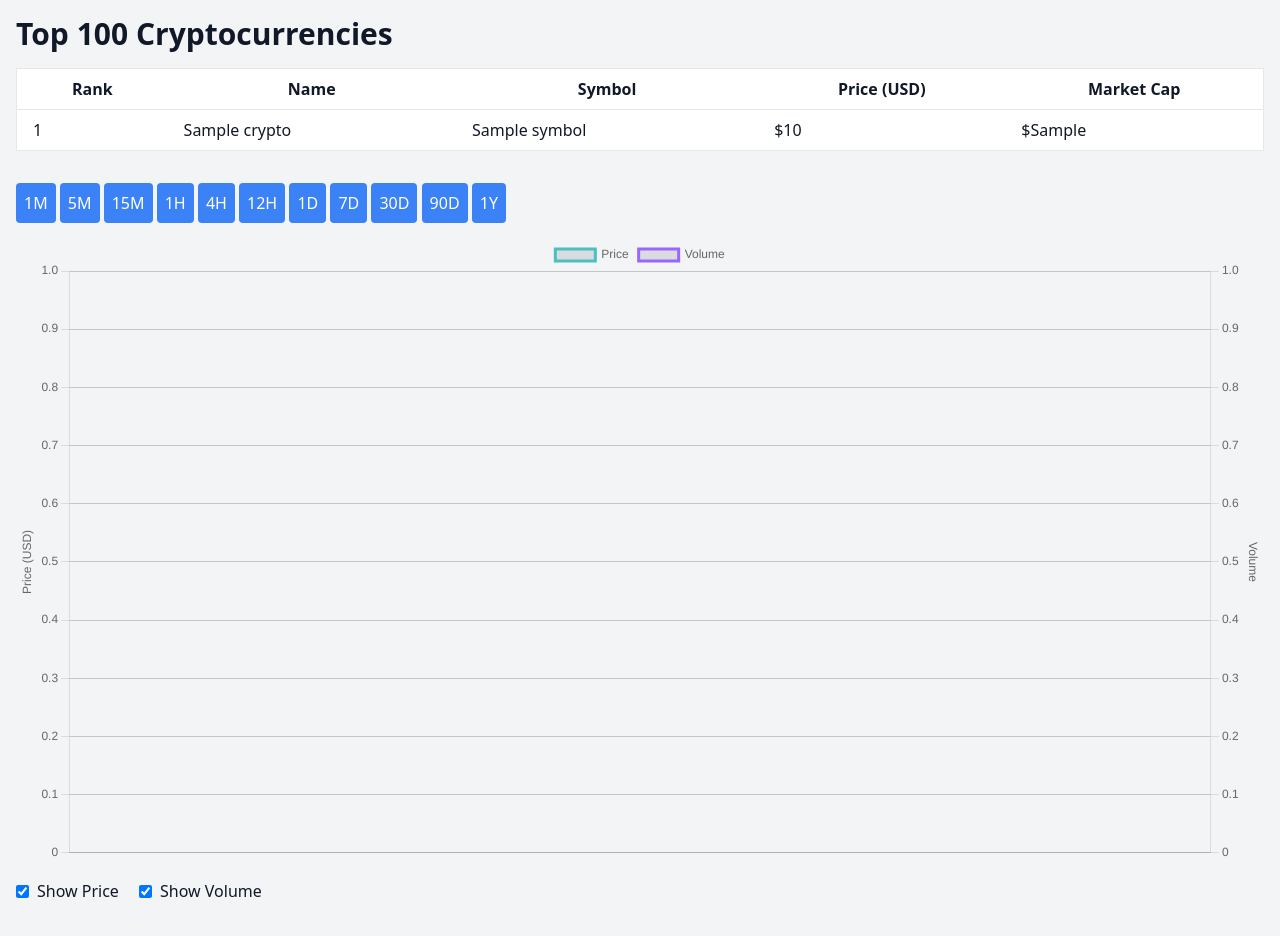
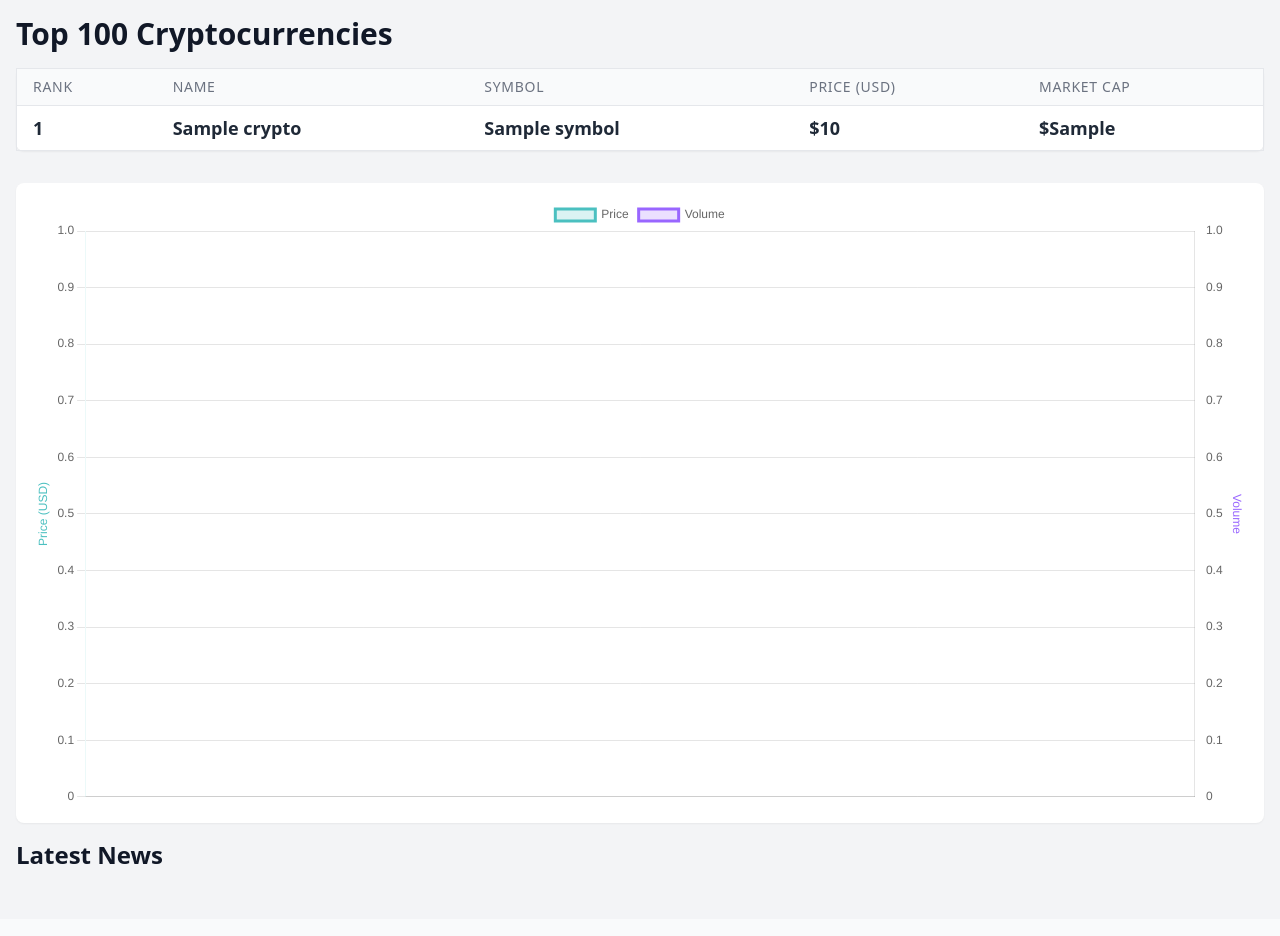
Before and after one commit to Cjbwebdev/cryptoPlatform, a Django app: template crypto_charts/templates/crypto/crypto_list.html in a window 1280 px wide. After the commit the page ends 864 px from the top, so only its background shows below. Run offline with Django 5.2, Linux system fonts and the light colour scheme; the template is opened without the code that fills it: most values are stand-ins (such as "Sample title", 1, 10 or a date in 2020); some libraries are stand-ins or nearby versions.

```diff
--- a/crypto_charts/templates/crypto/crypto_list.html
+++ b/crypto_charts/templates/crypto/crypto_list.html
@@ -1,35 +1,40 @@
 <!DOCTYPE html>
-<html>
+<html lang="en">
+
 <head>
+    <meta charset="UTF-8">
+    <meta http-equiv="X-UA-Compatible" content="IE=edge">
+    <meta name="viewport" content="width=device-width, initial-scale=1.0">
     <title>Top 100 Cryptocurrencies</title>
     <link rel="stylesheet" href="https://cdnjs.cloudflare.com/ajax/libs/tailwindcss/2.2.19/tailwind.min.css" />
     <script src="https://cdnjs.cloudflare.com/ajax/libs/Chart.js/3.7.1/chart.min.js"></script>
 </head>
+
 <body class="bg-gray-100 text-gray-900">
     <div class="container mx-auto p-4">
         <h1 class="text-3xl font-bold mb-4">Top 100 Cryptocurrencies</h1>
-        <table class="min-w-full bg-white border border-gray-200 mb-4">
+        <table class="min-w-full bg-white border border-gray-200 mb-4 rounded-lg shadow-sm">
             <thead>
-                <tr class="border-b">
-                    <th class="px-4 py-2">Rank</th>
-                    <th class="px-4 py-2">Name</th>
-                    <th class="px-4 py-2">Symbol</th>
-                    <th class="px-4 py-2">Price (USD)</th>
-                    <th class="px-4 py-2">Market Cap</th>
+                <tr class="border-b bg-gray-50">
+                    <th class="px-4 py-2 text-left text-sm font-medium text-gray-500 uppercase tracking-wider">Rank</th>
+                    <th class="px-4 py-2 text-left text-sm font-medium text-gray-500 uppercase tracking-wider">Name</th>
+                    <th class="px-4 py-2 text-left text-sm font-medium text-gray-500 uppercase tracking-wider">Symbol</th>
+                    <th class="px-4 py-2 text-left text-sm font-medium text-gray-500 uppercase tracking-wider">Price (USD)</th>
+                    <th class="px-4 py-2 text-left text-sm font-medium text-gray-500 uppercase tracking-wider">Market Cap</th>
                 </tr>
             </thead>
             <tbody>
                 {% for crypto in page_obj %}
-                <tr onclick="loadChart('{{ crypto.id }}')" class="cursor-pointer hover:bg-gray-100">
-                    <td class="px-4 py-2">{{ forloop.counter }}</td>
-                    <td class="px-4 py-2">{{ crypto.name }}</td>
-                    <td class="px-4 py-2">{{ crypto.symbol }}</td>
-                    <td class="px-4 py-2">${{ crypto.current_price }}</td>
-                    <td class="px-4 py-2">${{ crypto.market_cap }}</td>
+                <tr onclick="loadChart('{{ crypto.id }}', '{{ crypto.name }}')" class="cursor-pointer hover:bg-yellow-100">
+                    <td class="px-4 py-2 text-lg font-semibold text-gray-800 hover:text-teal-500">{{ forloop.counter }}</td>
+                    <td class="px-4 py-2 text-lg font-semibold text-gray-800 hover:text-teal-500">{{ crypto.name }}</td>
+                    <td class="px-4 py-2 text-lg font-semibold text-gray-800 hover:text-teal-500">{{ crypto.symbol }}</td>
+                    <td class="px-4 py-2 text-lg font-semibold text-gray-800 hover:text-teal-500">${{ crypto.current_price }}</td>
+                    <td class="px-4 py-2 text-lg font-semibold text-gray-800 hover:text-teal-500">${{ crypto.market_cap }}</td>
                 </tr>
                 {% empty %}
                 <tr>
-                    <td colspan="5" class="px-4 py-2 text-center">No data available</td>
+                    <td colspan="5" class="px-4 py-2 text-center text-lg text-gray-500">No data available</td>
                 </tr>
                 {% endfor %}
             </tbody>
@@ -39,53 +44,39 @@
         <div class="flex justify-between mb-4">
             <div>
                 {% if page_obj.has_previous %}
-                    <a href="?page=1" class="p-2 bg-blue-500 text-white rounded">First</a>
-                    <a href="?page={{ page_obj.previous_page_number }}" class="p-2 bg-blue-500 text-white rounded">Previous</a>
+                <a href="?page=1" class="p-2 bg-blue-500 text-white rounded hover:bg-blue-600">First</a>
+                <a href="?page={{ page_obj.previous_page_number }}" class="p-2 bg-blue-500 text-white rounded hover:bg-blue-600">Previous</a>
                 {% endif %}
             </div>
             <div>
                 {% if page_obj.has_next %}
-                    <a href="?page={{ page_obj.next_page_number }}" class="p-2 bg-blue-500 text-white rounded">Next</a>
-                    <a href="?page={{ page_obj.paginator.num_pages }}" class="p-2 bg-blue-500 text-white rounded">Last</a>
+                <a href="?page={{ page_obj.next_page_number }}" class="p-2 bg-blue-500 text-white rounded hover:bg-blue-600">Next</a>
+                <a href="?page={{ page_obj.paginator.num_pages }}" class="p-2 bg-blue-500 text-white rounded hover:bg-blue-600">Last</a>
                 {% endif %}
             </div>
         </div>
 
         <!-- Time frame buttons -->
-        <div id="timeframes" class="my-4">
-            <button onclick="changeTimeFrame('1m')" class="p-2 bg-blue-500 text-white rounded">1M</button>
-            <button onclick="changeTimeFrame('5m')" class="p-2 bg-blue-500 text-white rounded">5M</button>
-            <button onclick="changeTimeFrame('15m')" class="p-2 bg-blue-500 text-white rounded">15M</button>
-            <button onclick="changeTimeFrame('1h')" class="p-2 bg-blue-500 text-white rounded">1H</button>
-            <button onclick="changeTimeFrame('4h')" class="p-2 bg-blue-500 text-white rounded">4H</button>
-            <button onclick="changeTimeFrame('12h')" class="p-2 bg-blue-500 text-white rounded">12H</button>
-            <button onclick="changeTimeFrame('1d')" class="p-2 bg-blue-500 text-white rounded">1D</button>
-            <button onclick="changeTimeFrame('7d')" class="p-2 bg-blue-500 text-white rounded">7D</button>
-            <button onclick="changeTimeFrame('30d')" class="p-2 bg-blue-500 text-white rounded">30D</button>
-            <button onclick="changeTimeFrame('90d')" class="p-2 bg-blue-500 text-white rounded">90D</button>
-            <button onclick="changeTimeFrame('365d')" class="p-2 bg-blue-500 text-white rounded">1Y</button>
+        <div id="timeframes" class="my-4 space-x-2">
+            <!-- Time frame buttons here -->
         </div>
 
         <!-- Chart canvas -->
-        <canvas id="cryptoChart" width="400" height="200"></canvas>
+        <div class="bg-white p-4 rounded-lg shadow-sm">
+            <canvas id="cryptoChart" width="400" height="200"></canvas>
+        </div>
 
         <!-- Toggle buttons -->
         <div class="my-4">
-            <label class="inline-flex items-center mr-4">
-                <input type="checkbox" id="showPrice" class="form-checkbox" checked>
-                <span class="ml-2">Show Price</span>
-            </label>
-            <label class="inline-flex items-center">
-                <input type="checkbox" id="showVolume" class="form-checkbox" checked>
-                <span class="ml-2">Show Volume</span>
-            </label>
-            <!-- Add RSI toggle if you implement RSI data -->
-            <!--
-            <label class="inline-flex items-center">
-                <input type="checkbox" id="showRSI" class="form-checkbox">
-                <span class="ml-2">Show RSI</span>
-            </label>
-            -->
+            <!-- Toggle buttons here -->
+        </div>
+
+        <!-- News Section -->
+        <div id="newsSection" class="my-4">
+            <h2 class="text-2xl font-bold mb-4">Latest News</h2>
+            <div id="newsContainer" class="grid grid-cols-1 sm:grid-cols-2 lg:grid-cols-3 gap-4">
+                <!-- News articles will be dynamically added here -->
+            </div>
         </div>
     </div>
 
@@ -94,18 +85,22 @@
         var chart = new Chart(ctx, {
             type: 'line',
             data: {
-                labels: [],  // Will be updated dynamically
+                labels: [],
                 datasets: [{
                     label: 'Price',
-                    data: [],  // Will be updated dynamically
+                    data: [],
                     borderColor: 'rgb(75, 192, 192)',
-                    tension: 0.1
+                    backgroundColor: 'rgba(75, 192, 192, 0.2)',
+                    tension: 0.4,
+                    fill: true,
                 },
                 {
                     label: 'Volume',
-                    data: [],  // Will be updated dynamically
+                    data: [],
                     borderColor: 'rgb(153, 102, 255)',
-                    tension: 0.1,
+                    backgroundColor: 'rgba(153, 102, 255, 0.2)',
+                    tension: 0.4,
+                    fill: true,
                     yAxisID: 'y1'
                 }]
             },
@@ -114,7 +109,12 @@
                     y: {
                         title: {
                             display: true,
-                            text: 'Price (USD)'
+                            text: 'Price (USD)',
+                            color: 'rgb(75, 192, 192)',
+                        },
+                        grid: {
+                            display: true,
+                            borderColor: 'rgba(75, 192, 192, 0.1)'
                         }
                     },
                     y1: {
@@ -122,7 +122,11 @@
                         position: 'right',
                         title: {
                             display: true,
-                            text: 'Volume'
+                            text: 'Volume',
+                            color: 'rgb(153, 102, 255)'
+                        },
+                        grid: {
+                            display: false,
                         }
                     }
                 }
@@ -130,12 +134,15 @@
         });
 
         var currentCryptoId = null;
-        var currentTimeFrame = '1d';  // Default time frame
+        var currentCryptoName = null;
+        var currentTimeFrame = '365d';  // Default time frame
 
-        function loadChart(cryptoId) {
+        function loadChart(cryptoId, cryptoName) {
             currentCryptoId = cryptoId;
+            currentCryptoName = cryptoName;
             fetchChartData(cryptoId, currentTimeFrame); // Fetch data for current time frame
-            document.getElementById('timeframes').scrollIntoView({behavior: 'smooth'});
+            fetchNews(cryptoName); // Fetch news for the selected crypto
+            document.getElementById('timeframes').scrollIntoView({ behavior: 'smooth' });
         }
 
         function changeTimeFrame(timeFrame) {
@@ -146,6 +153,11 @@
         }
 
         function fetchChartData(cryptoId, timeFrame) {
+            if (!cryptoId || !timeFrame) {
+                console.error('Invalid parameters for chart data');
+                return;
+            }
+
             fetch(`/crypto/chart-data/${cryptoId}/${timeFrame}/`)
                 .then(response => response.json())
                 .then(data => {
@@ -164,17 +176,47 @@
                 .catch(error => console.error('Error fetching chart data:', error));
         }
 
+        function fetchNews(cryptoName) {
+            if (!cryptoName) {
+                console.error('Invalid crypto name for news');
+                return;
+            }
+
+            fetch(`https://newsdata.io/api/1/news?apikey=pub_5202571ec2f7a093cbd2304c4c8981bf7f1a2&q=${cryptoName}`)
+                .then(response => response.json())
+                .then(data => {
+                    if (!data.results || data.results.length === 0) {
+                        console.warn("No news articles found.");
+                        return;
+                    }
+
+                    var newsContainer = document.getElementById('newsContainer');
+                    newsContainer.innerHTML = '';
+
+                    data.results.slice(0, 5).forEach(article => {
+                        var articleElement = document.createElement('div');
+                        articleElement.classList.add('bg-white', 'p-4', 'rounded-lg', 'shadow-sm', 'border', 'border-gray-200');
+
+                        articleElement.innerHTML = `
+                            <img src="${article.image_url || 'https://via.placeholder.com/150'}" alt="${article.title}" class="w-full h-32 object-cover mb-4 rounded-md">
+                            <h3 class="text-lg font-semibold mb-2">${article.title}</h3>
+                            <p class="text-sm mb-2">${article.description || 'No description available'}</p>
+                            <a href="${article.url}" target="_blank" class="text-blue-500 hover:underline">Read more</a>
+                        `;
+
+                        newsContainer.appendChild(articleElement);
+                    });
+                })
+                .catch(error => console.error('Error fetching news:', error));
+        }
+
         // Toggle visibility
         document.getElementById('showPrice').addEventListener('change', updateChartVisibility);
         document.getElementById('showVolume').addEventListener('change', updateChartVisibility);
-        // Add RSI toggle if you implement RSI data
-        // document.getElementById('showRSI').addEventListener('change', updateChartVisibility);
 
         function updateChartVisibility() {
             chart.data.datasets[0].hidden = !document.getElementById('showPrice').checked;
             chart.data.datasets[1].hidden = !document.getElementById('showVolume').checked;
-            // Add RSI visibility control if needed
-            // chart.data.datasets[2].hidden = !document.getElementById('showRSI').checked;
             chart.update();
         }
 
@@ -187,4 +229,5 @@
         }
     </script>
 </body>
+
 </html>
--- a/crypto_charts/urls.py
+++ b/crypto_charts/urls.py
@@ -6,4 +6,5 @@ from . import views
 urlpatterns = [
     path('', views.crypto_list, name='crypto_list'),
     path('chart-data/<str:crypto_id>/<str:time_frame>/', views.crypto_chart_data, name='crypto_chart_data'),
+    path('article/<str:article_id>/', views.article_detail, name='article_detail'),
 ]
```
Also changed, not shown: crypto_charts/templates/crypto/article_detail.html (added, +24 -0 lines), crypto_charts/views.py (+64 -1 lines).
